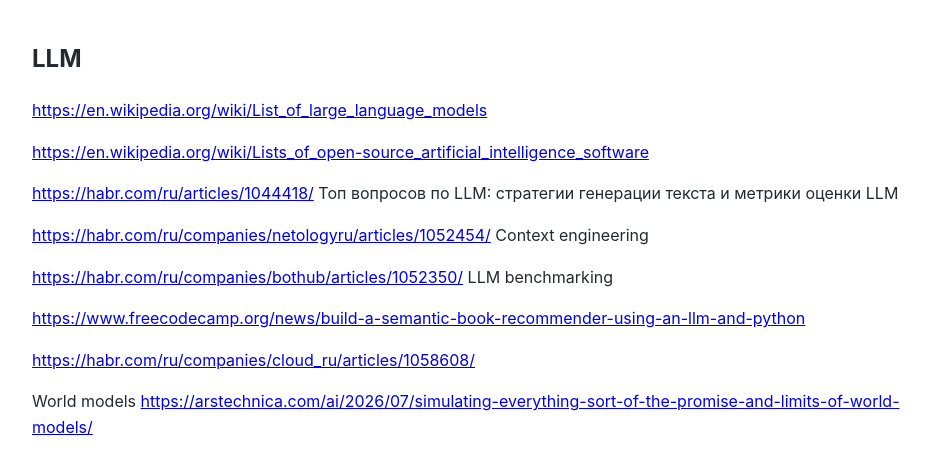
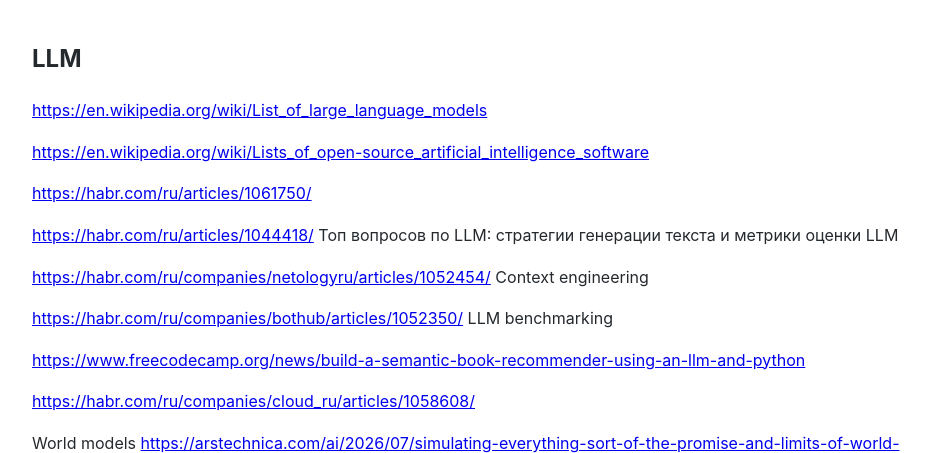
Before and after one commit to Michael-Lubinsky/michael-lubinsky.github.com, a Jekyll site: the page built from ml/llm.md, in a window 1280 px wide and 900 px high, cut to the strip 0-453 px from the top of the window. Shown: the whole strip, without its empty margins (158-1089 px from the left). Built offline with Jekyll 4.4.1, drawn with Linux system fonts in a browser that asks for light colours; our own code applies the rules of GitHub Pages for plain Markdown files.

Commit message:
Update llm.md

```diff
--- a/ml/llm.md
+++ b/ml/llm.md
@@ -3,6 +3,8 @@
 <https://en.wikipedia.org/wiki/List_of_large_language_models>
 
 <https://en.wikipedia.org/wiki/Lists_of_open-source_artificial_intelligence_software>
+
+<https://habr.com/ru/articles/1061750/>
 
 <https://habr.com/ru/articles/1044418/> Топ вопросов по LLM: стратегии генерации текста и метрики оценки LLM
 
```
